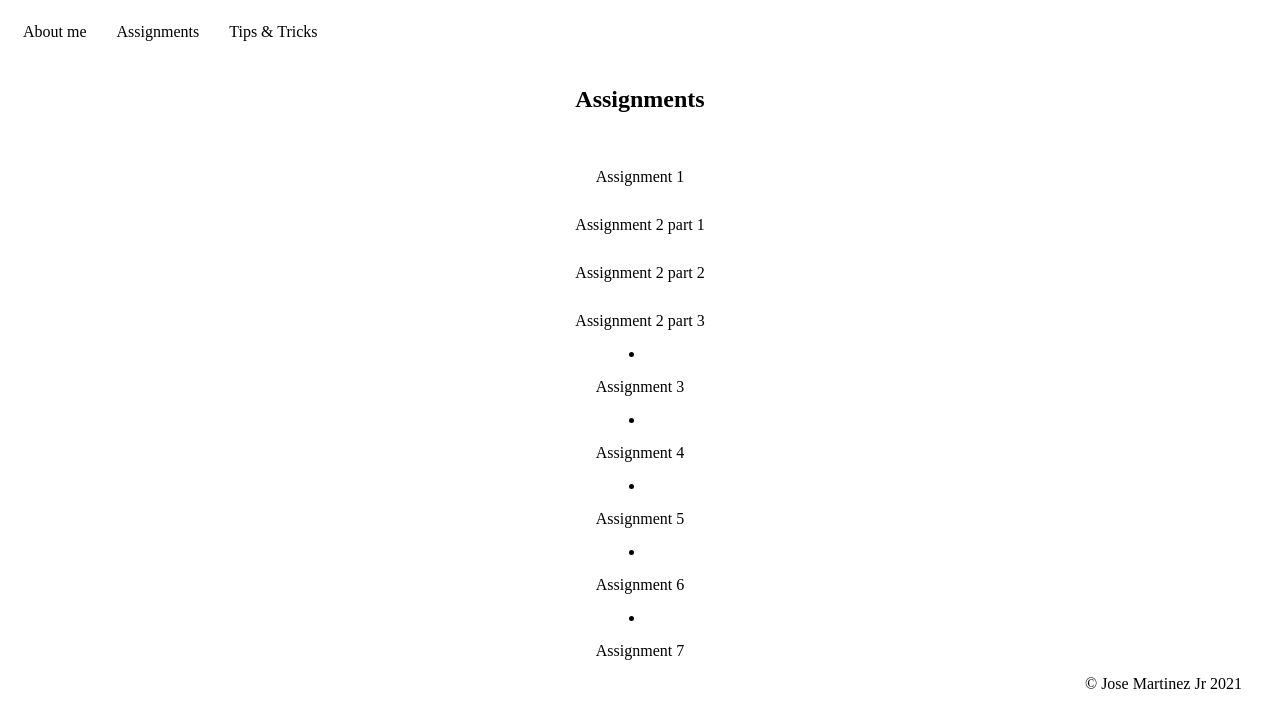
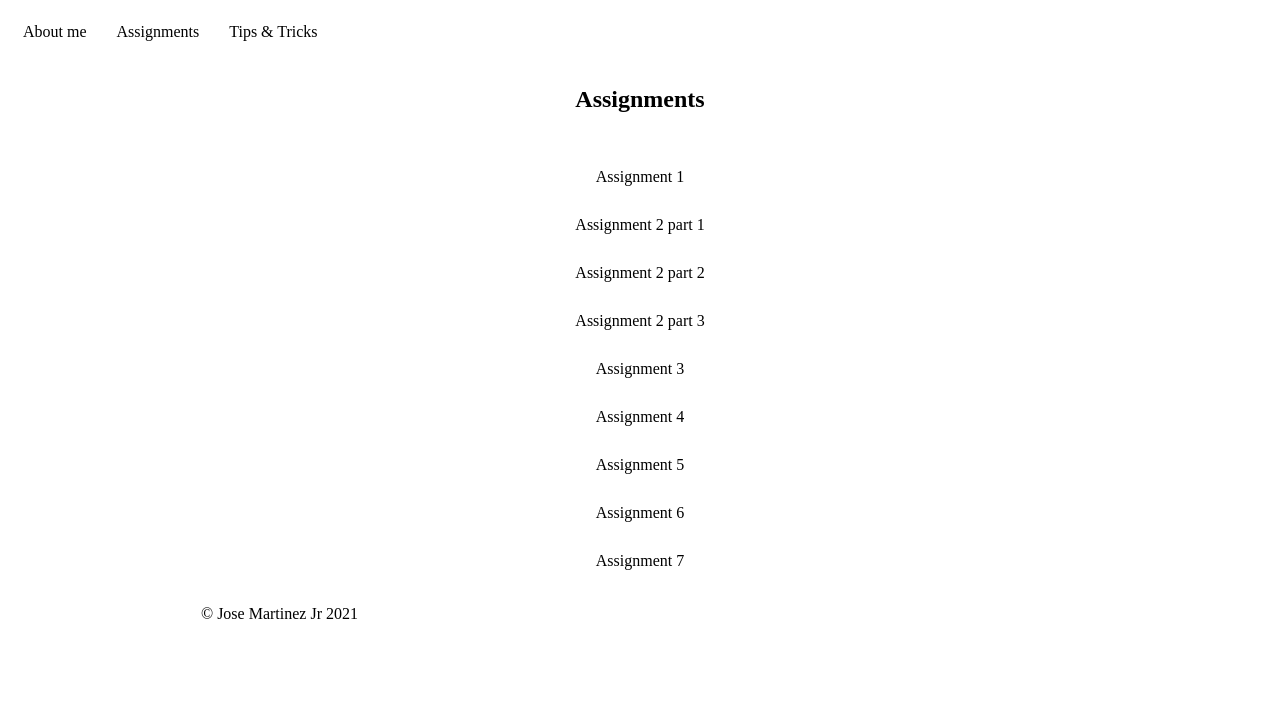
Before and after one commit to josejr-coder/josejr-coder.github.io, a plain HTML site: page cnit132a/assigments.html in a window 1280 px wide. Drawn offline with Linux system fonts and the light colour scheme.

Commit message:
Update assigments.html

```diff
--- a/cnit132a/assigments.html
+++ b/cnit132a/assigments.html
@@ -1 +1 @@
-<!DOCTYPE html><html lang="en"><head><meta charset="UTF-8"><meta http-equiv="X-UA-Compatible" content="IE=edge"><meta name="viewport" content="width=device-width, initial-scale=1.0"><link rel="stylesheet" href="style.css"><title>About me</title></head><body><div class="asmwrapper"><div class="navbar"><ul><li><a href="index.html">About me</a></li><li class="dropdown"><a href="assigments.html">Assignments</a><div class="dropdown-content"><ul><li><a href="index.html">Assignment 1</a></li><li><a href="#assignment">Assignment 2</a><ul><li><a href="hw2part1.html">Assignment 2 part 1</a></li><li><a href="hw2part2.html">Assignment 2 part 2</a></li><li><a href="fairytale.html">Assignment 2 part 3</a></li></ul></li><li><a href="movies.html">Assignment 3</a></li></ul></div></li><li><a href="tipsntricks.html">Tips & Tricks</a></li></ul></div><div class="header"><h2>Assignments</h2></div><div class="content"><ul><li><a href="index.html">Assignment 1</a></li><li><a href="hw2part1.html">Assignment 2 part 1</a></li><li><a href="hw2part2.html">Assignment 2 part 2</a></li><li><a href="fairytale.html">Assignment 2 part 3</a></li></ul><li><a href="movies.html">Assignment 3</a></li><li><a href="index.html">Assignment 4</a></li><li><a href="index.html">Assignment 5</a></li><li><a href="index.html">Assignment 6</a></li><li><a href="index.html">Assignment 7</a></li</div><div class="footer tr">&copy; Jose Martinez Jr 2021</div></div></body></html>
+<!DOCTYPE html><html lang="en"><head><meta charset="UTF-8"><meta http-equiv="X-UA-Compatible" content="IE=edge"><meta name="viewport" content="width=device-width, initial-scale=1.0"><link rel="stylesheet" href="style.css"><title>About me</title></head><body><div class="asmwrapper"><div class="navbar"><ul><li><a href="index.html">About me</a></li><li class="dropdown"><a href="assigments.html">Assignments</a><div class="dropdown-content"><ul><li><a href="index.html">Assignment 1</a></li><li><a href="#assignment">Assignment 2</a><ul><li><a href="hw2part1.html">Assignment 2 part 1</a></li><li><a href="hw2part2.html">Assignment 2 part 2</a></li><li><a href="fairytale.html">Assignment 2 part 3</a></li></ul></li><li><a href="movies.html">Assignment 3</a></li></ul></div></li><li><a href="tipsntricks.html">Tips & Tricks</a></li></ul></div><div class="header"><h2>Assignments</h2></div><div class="content"><ul><li><a href="index.html">Assignment 1</a></li><li><a href="hw2part1.html">Assignment 2 part 1</a></li><li><a href="hw2part2.html">Assignment 2 part 2</a></li><li><a href="fairytale.html">Assignment 2 part 3</a></li><li><a href="movies.html">Assignment 3</a></li><li><a href="index.html">Assignment 4</a></li><li><a href="index.html">Assignment 5</a></li><li><a href="index.html">Assignment 6</a></li><li><a href="index.html">Assignment 7</a></li></ul></div> <footer class="tr">&copy; Jose Martinez Jr 2021</footer></div></body></html>
```
